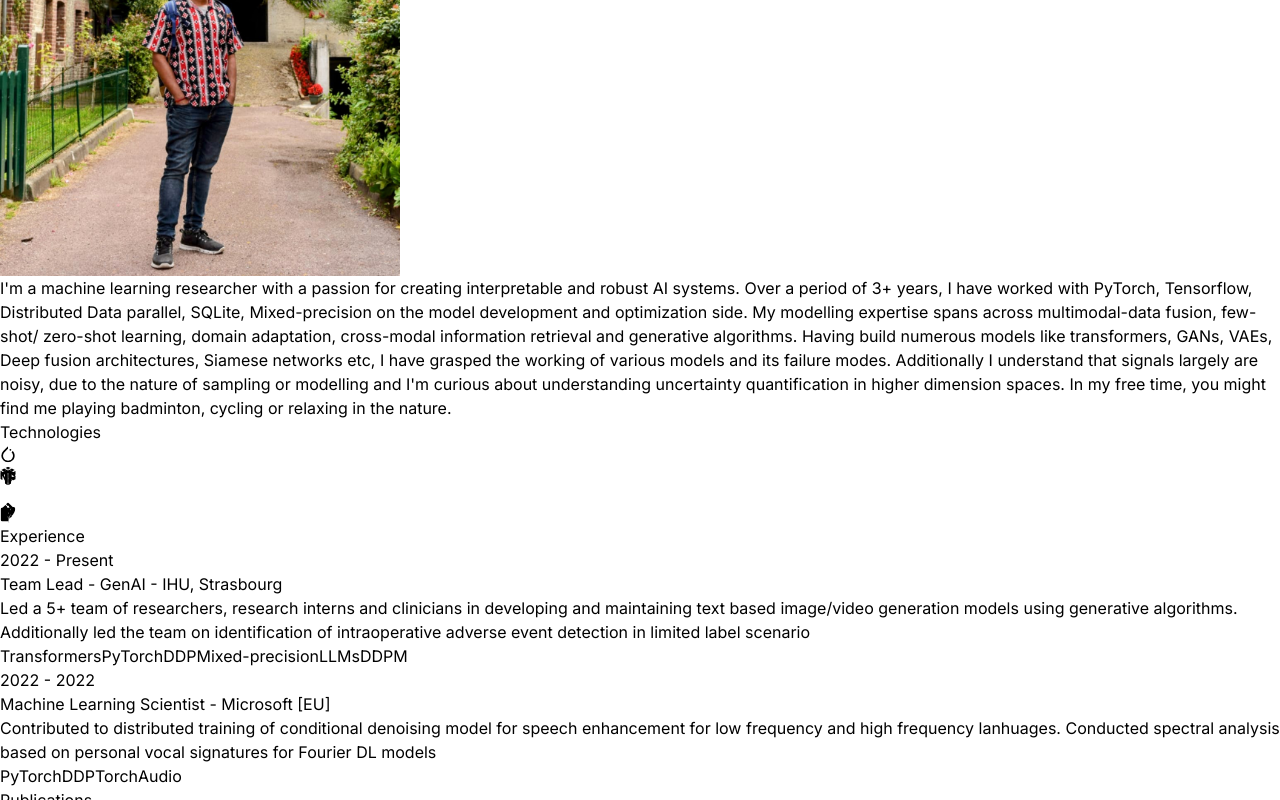
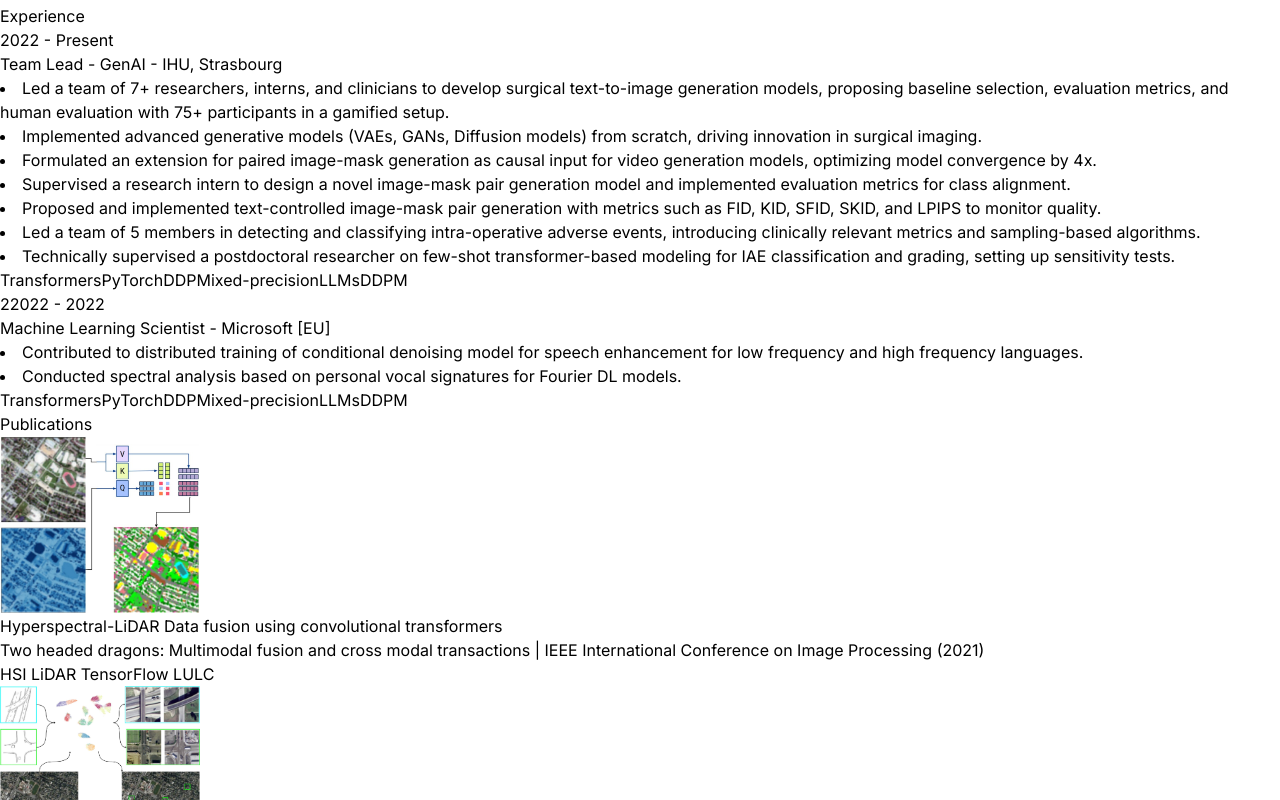
Before and after one commit to rupakbose/home, a React (Vite) app: page / in a window 1280 px wide. Shown: the part 760-1560 px from the top of the page. Built offline with nearby package versions, Linux system fonts and the light colour scheme.

Commit message:
added publications

```diff
--- a/src/App.jsx
+++ b/src/App.jsx
@@ -17,7 +17,7 @@ const App = () => {
       <div className='container mx-auto px-8'>
         <Navbar/>
         <Hero />
-        <About/>
+        {/* <About/> */}
         <Technologies/>
         <Experience/>
         <Publications/>
--- a/src/components/Experience.jsx
+++ b/src/components/Experience.jsx
@@ -32,9 +32,13 @@ const Experience = () => {
                             {experience.company}
                         </span>
                         </h6>
-                        <p className='mb-4 text-neutral-400'>
-                            {experience.description}
+
+                        <p className='mb-4 text-neutral-400 text-justify'>
+                            {experience.description.map((point,index_point) => (
+                                <li key={index_point}>{point}</li>
+                            ))}
                         </p>
+
                         {experience.technologies.map((tech, index) => (
                             <span key={index} className='mr-2 mt-4 rounded bg-neutral-900 px-2 py-1 font-medium text-purple-400 text-sm'>{tech}</span>
                         ))}
--- a/src/components/Hero.jsx
+++ b/src/components/Hero.jsx
@@ -1,4 +1,4 @@
-import {HERO_CONTENT } from "../constants"
+import {HERO_CONTENT, ABOUT_TEXT } from "../constants"
 import profilePic from "../assets/rupakBoseProfile.jpg"
 import { motion } from "motion/react"
 
@@ -34,7 +34,7 @@ const Hero = () => {
                     initial="hidden"
                     animate="visible"
                     className="my-2 max-w-xl py-6 font-light tracking-tighter text-justify">
-                    {HERO_CONTENT}
+                    {ABOUT_TEXT}
                     </motion.p>
                 </div>
             </div>
--- a/src/constants/index.js
+++ b/src/constants/index.js
@@ -23,16 +23,33 @@ export const EXPERIENCES = [
     year: "2022 - Present",
     role: "Team Lead - GenAI",
     company: "IHU, Strasbourg",
-    description: `Led a 5+ team of researchers, research interns and clinicians in developing and maintaining text based image/video generation models using generative algorithms. Additionally led the team on identification of intraoperative adverse event detection in limited label scenario`,
+    description: ["Led a team of 7+ researchers, interns, and clinicians to develop surgical text-to-image generation models, proposing baseline selection, evaluation metrics, and human evaluation with 75+ participants in a gamified setup.",
+      "Implemented advanced generative models (VAEs, GANs, Diffusion models) from scratch, driving innovation in surgical imaging.",
+      "Formulated an extension for paired image-mask generation as causal input for video generation models, optimizing model convergence by 4x.",
+      "Supervised a research intern to design a novel image-mask pair generation model and implemented evaluation metrics for class alignment.",
+      "Proposed and implemented text-controlled image-mask pair generation with metrics such as FID, KID, SFID, SKID, and LPIPS to monitor quality.",
+      "Led a team of 5 members in detecting and classifying intra-operative adverse events, introducing clinically relevant metrics and sampling-based algorithms.",
+      "Technically supervised a postdoctoral researcher on few-shot transformer-based modeling for IAE classification and grading, setting up sensitivity tests.",
+    ],
     technologies: ["Transformers", "PyTorch", "DDP", "Mixed-precision", "LLMs", "DDPM"],
   },
   {
-    year: "2022 - 2022",
+    year: "22022 - 2022",
     role: "Machine Learning Scientist",
     company: "Microsoft [EU]",
-    description: `Contributed to distributed training of conditional denoising model for speech enhancement for low frequency and high frequency lanhuages. Conducted spectral analysis based on personal vocal signatures for Fourier DL models`,
-    technologies: ["PyTorch", "DDP", "TorchAudio"],
+    description: ["Contributed to distributed training of conditional denoising model for speech enhancement for low frequency and high frequency languages.",
+      "Conducted spectral analysis based on personal vocal signatures for Fourier DL models.",
+    ],
+    technologies: ["Transformers", "PyTorch", "DDP", "Mixed-precision", "LLMs", "DDPM"],
   },
+
+  // {
+  //   year: "2022 - 2022",
+  //   role: "Machine Learning Scientist",
+  //   company: "Microsoft [EU]",
+  //   description: `Contributed to distributed training of conditional denoising model for speech enhancement for low frequency and high frequency lanhuages. Conducted spectral analysis based on personal vocal signatures for Fourier DL models`,
+  //   technologies: ["PyTorch", "DDP", "TorchAudio"],
+  // },
 
 ];
 
```
